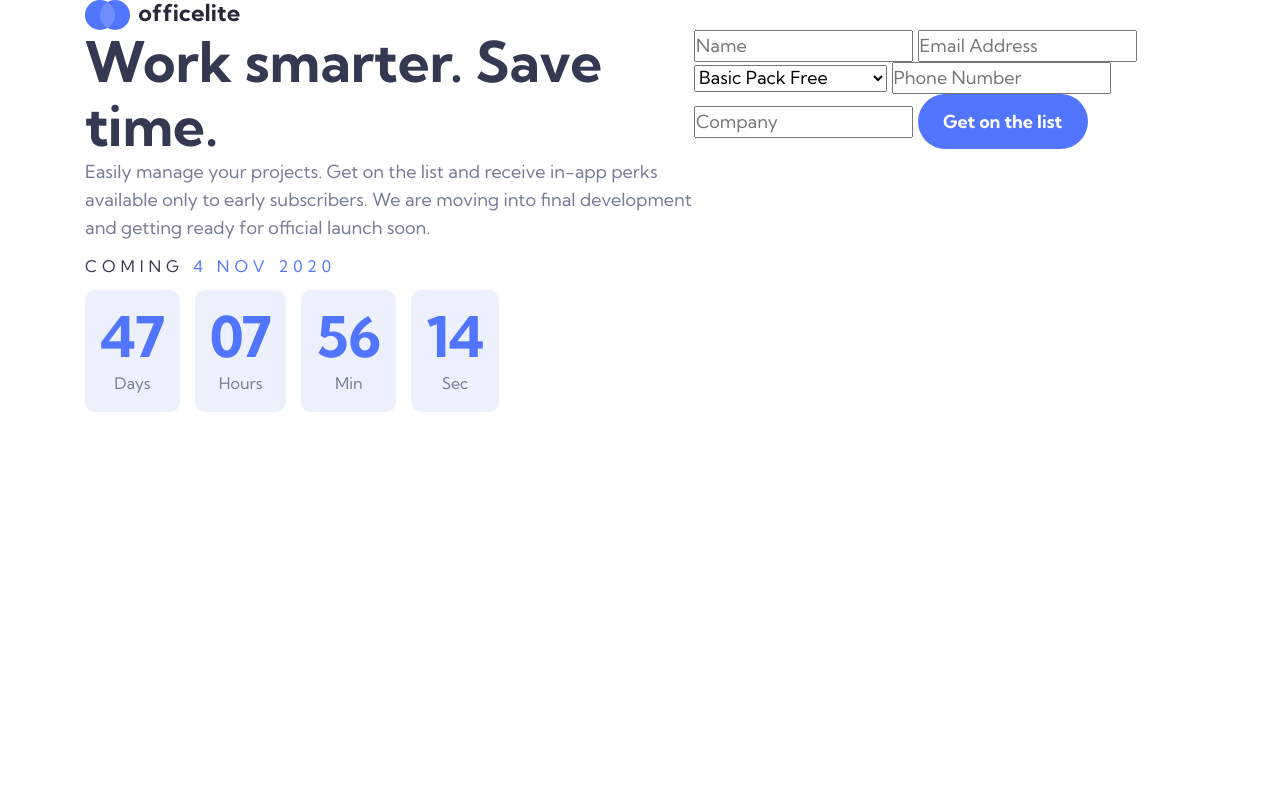
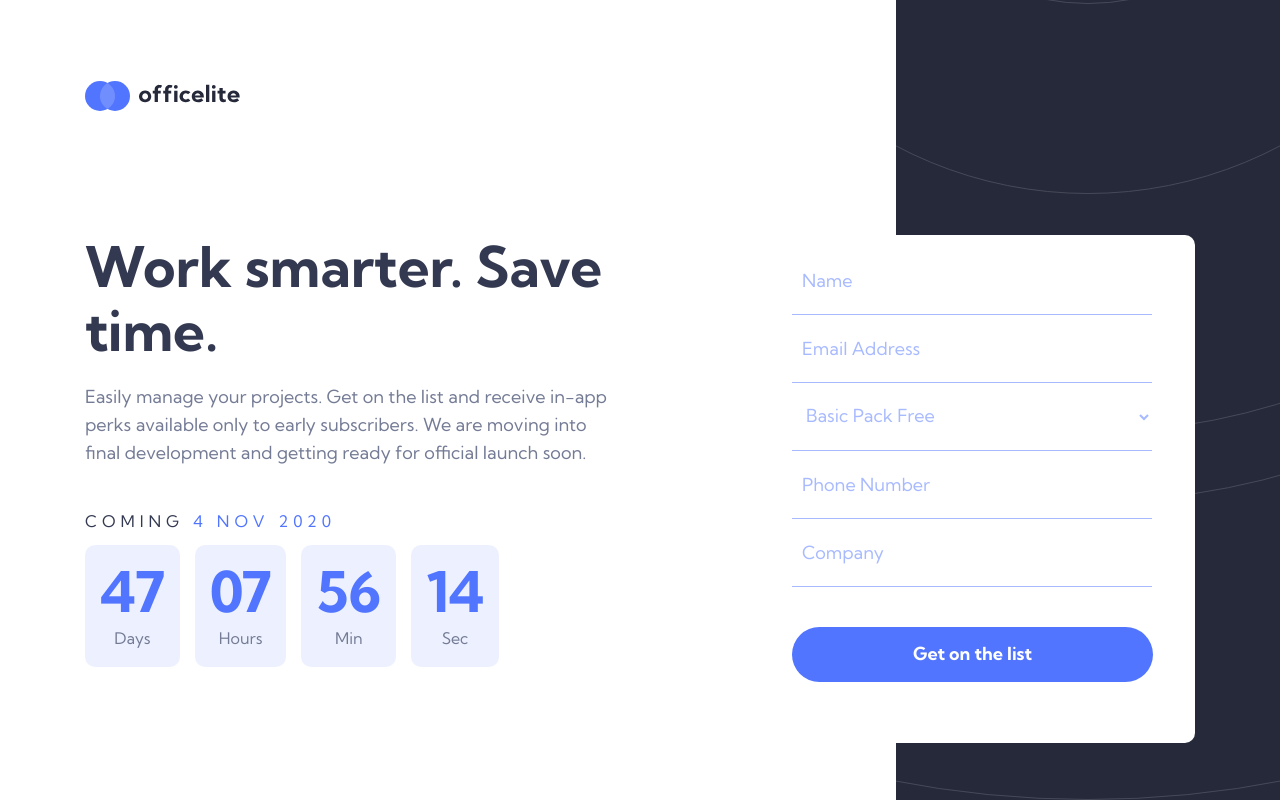
Before and after one commit to louiseweb/Officelite, a plain HTML site: page sign-up.html in a window 1280 px wide. Drawn offline with Linux system fonts and the light colour scheme.

Commit message:
Started Javascript countdown

```diff
--- /dev/null
+++ b/script.js
@@ -0,0 +1,28 @@
+const date = document.getElementById('countdown-date');
+const days = document.getElementById('countdown-days');
+const hrs = document.getElementById('countdown-hrs');
+const mins = document.getElementById('countdown-mins');
+const secs = document.getElementById('countdown-secs');
+
+const months = ["Jan", "Feb", "Mar", "Apr", "May", "Jun", "Jul", "Aug", "Sep", "Oct", "Nov", "Dec"];
+
+const newDate = new Date();
+const todaysDate = newDate.getDate();
+const todaysMonth = months[newDate.getMonth()];
+const todaysYear = newDate.getFullYear();
+
+const cdDate = new Date();
+cdDate.setDate(cdDate.getDate() + 30);
+
+const cdDay = cdDate.getDate();
+const cdMonth = months[cdDate.getMonth()];
+const cdYear = cdDate.getFullYear();
+
+console.log(cdDate);
+console.log(cdDay);
+console.log(cdMonth);
+console.log(cdYear);
+// date.innerHTML = today;
+
+
+date.innerHTML = `${cdDay} ${cdMonth} ${cdYear}`;
--- a/sign-up.html
+++ b/sign-up.html
@@ -9,15 +9,17 @@
   <title>Frontend Mentor | Officelite coming soon site</title>
 </head>
 
-<body>
-  <header class="container">
-    <img class="header__logo" src="assets/shared/logo.svg" alt="Officelite logo">
+<body class="sign-up-page">
+  <header class="header container">
+    <a href="index.html"><img class="header__logo" src="assets/shared/logo.svg" alt="Officelite logo"></a>
+
   </header>
   <section class="sign-up container">
     <div class="sign-up__content">
       <div class="sign-up__left">
-        <h1>Work smarter. Save time.</h1>
-        <p>Easily manage your projects. Get on the list and receive in-app perks available only to
+        <h1 class="sign-up__header">Work smarter. Save time.</h1>
+        <p class="sign-up__paragraph">Easily manage your projects. Get on the list and receive in-app perks available
+          only to
           early subscribers. We are moving into final development and getting ready for official launch soon.</p>
         <!-- If you're choosing to make this date dynamic, set it to 30 days in the future from the moment the visitor views the page -->
         <h3 class="sign-up__countdown-heading extra-ls">Coming <span>4 Nov 2020</span></h3>
@@ -45,18 +47,19 @@
           <input type="text" name="Name" id="" placeholder="Name">
           <input type="email" name="Email" id="" placeholder="Email Address">
           <select>
-            <option value="0">Basic Pack Free</option>
-            <option value="1">Basic Pack Free</option>
-            <option value="2">Pro Pack $9.99</option>
-            <option value="2">Ultimate Pack $19.99</option>
+            <option value="0">Basic Pack <span>Free</span></option>
+            <option value="1">Basic Pack <span>Free</span></option>
+            <option value="2">Pro Pack <span>$9.99</span></option>
+            <option value="2">Ultimate Pack <span>$19.99</span></option>
           </select>
           <input type="tel" name="Phone Number" id="" placeholder="Phone Number">
           <input type="text" name="Company" id="" placeholder="Company">
-          <button class="btn-dark" type="submit">Get on the list</button>
+          <button class="sign-up__btn btn-dark" type="submit">Get on the list</button>
         </form>
       </div>
     </div>
   </section>
 </body>
+<script src="script.js"></script>
 
 </html>
--- a/style.css
+++ b/style.css
@@ -24,13 +24,14 @@ img {
 :root {
     --grey: #333950;
     --blue-grey: #747B95;
+    --blue-grey-opaque: 81,117,255;
     --royal-blue: #5175FF;
     --royal-blue-opaque: 81,117,255;
     --white: #FFFFFF;
     --salmon: #F05B5B;
     --sky-blue: #829CFF;
     --dark-grey: #25293A;
-    --grey-opaque: #333950 15.33%;
+    --grey-opaque: #333950;
     --light-blue: #B4C4FF;
 }
 
@@ -299,14 +300,14 @@ button {
     background-position-x: -200px;
 }
 
-.footer__countdown-heading span {
-    color: var(--royal-blue);
+.footer__countdown-heading {
+    position: relative;
+    z-index: 1;
 }
 
 .footer__countdown {
     display: flex;
     position: relative;
-    z-index: 1;
 }
 
 .footer__time {
@@ -316,7 +317,41 @@ button {
     text-align: center;
 }
 
+.footer__btn {
+   position: relative;
+   z-index: 1;
+}
+
 /* Sign Up Page */
+.sign-up-page {
+    position: relative;
+}
+
+.sign-up-page::before{
+    content: '';
+    position: absolute;
+    top: 0;
+    right: 0;
+    height: 100vh;
+    width: 30%;
+    background-image: url('assets/sign-up/bg-pattern-side.svg');
+    background-position: center bottom;
+    background-color: var(--dark-grey);
+    z-index: -1;
+}
+
+.header {
+    height: 111px;
+    display: flex;
+    justify-content: flex-start;
+    align-items: flex-end;
+    margin-bottom: 124px;
+}
+
+.header__logo {
+    object-fit: none;
+}
+
 .sign-up__content {
     display: flex;
 }
@@ -337,3 +372,52 @@ button {
     padding: 15px;
     text-align: center;
 }
+
+.sign-up__left {
+    max-width: 540px;
+    margin-right: 125px;
+}
+
+.sign-up__header {
+    margin-bottom: 20px;
+}
+
+.sign-up__paragraph {
+    margin-bottom: 30px;
+}
+
+.sign-up__right {
+    height: 508px;
+    max-width: 445px;
+    padding: 0px 42px;
+    background-color: var(--white);
+    border-radius: 10px;
+    display: flex;
+    align-items: center;
+    justify-content: center;
+}
+
+input, select {
+    outline: none;
+    border: none;
+    border-bottom: rgba(var(--blue-grey-opaque), 0.5) 1px solid;
+    width: 360px;
+    height: 68px;
+    padding-left: 10px;
+    background-color: var(--white);
+}
+
+input::placeholder,
+select {
+    color: rgba(var(--blue-grey-opaque), 0.5);
+}
+
+select::placeholder span  {
+    color: var(--dark-grey);
+}
+
+.sign-up__btn {
+    width: 100%;
+    margin-top: 40px;
+    margin-bottom: 50px;
+}
```
Also changed, not shown: index.html (+8 -6 lines).
